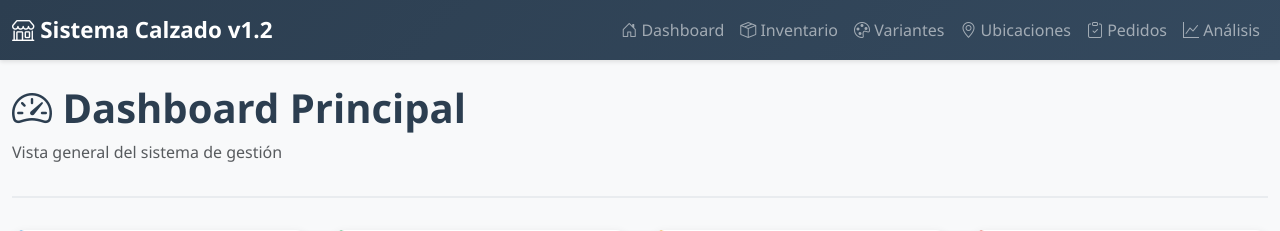
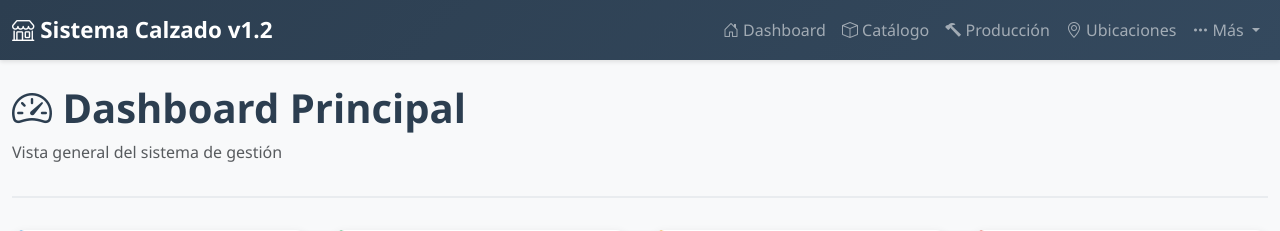
Before and after one commit to PAUL1096/App-para-el-negocio-de-calzados, a Flask app: page / in a window 1280 px wide. Shown: the top 231 px of the page. Run offline with Flask 3, Linux system fonts and the light colour scheme; data comes from the database, SQL or seed files in the repository.

Commit message:
fix: Actualizar menú de navegación para sistema v2.0

```diff
--- a/templates/base.html
+++ b/templates/base.html
@@ -185,13 +185,13 @@
                         </a>
                     </li>
                     <li class="nav-item">
-                        <a class="nav-link" href="/inventario">
-                            <i class="bi bi-box-seam"></i> Inventario
+                        <a class="nav-link" href="/catalogo-variantes">
+                            <i class="bi bi-box"></i> Catálogo
                         </a>
                     </li>
                     <li class="nav-item">
-                        <a class="nav-link" href="/variantes">
-                            <i class="bi bi-palette"></i> Variantes
+                        <a class="nav-link" href="/produccion">
+                            <i class="bi bi-hammer"></i> Producción
                         </a>
                     </li>
                     <li class="nav-item">
@@ -199,15 +199,18 @@
                             <i class="bi bi-geo-alt"></i> Ubicaciones
                         </a>
                     </li>
-                    <li class="nav-item">
-                        <a class="nav-link" href="/pedidos_cliente">
-                            <i class="bi bi-clipboard-check"></i> Pedidos
+                    <li class="nav-item dropdown">
+                        <a class="nav-link dropdown-toggle" href="#" role="button" data-bs-toggle="dropdown">
+                            <i class="bi bi-three-dots"></i> Más
                         </a>
-                    </li>
-                    <li class="nav-item">
-                        <a class="nav-link" href="/analisis">
-                            <i class="bi bi-graph-up"></i> Análisis
-                        </a>
+                        <ul class="dropdown-menu">
+                            <li><a class="dropdown-item text-muted" href="#"><i class="bi bi-box-seam"></i> Inventario (Próximamente)</a></li>
+                            <li><a class="dropdown-item text-muted" href="#"><i class="bi bi-boxes"></i> Preparaciones (Próximamente)</a></li>
+                            <li><a class="dropdown-item text-muted" href="#"><i class="bi bi-cart-check"></i> Ventas (Próximamente)</a></li>
+                            <li><hr class="dropdown-divider"></li>
+                            <li><a class="dropdown-item text-muted" href="#"><i class="bi bi-clipboard-check"></i> Pedidos (Próximamente)</a></li>
+                            <li><a class="dropdown-item text-muted" href="#"><i class="bi bi-graph-up"></i> Análisis (Próximamente)</a></li>
+                        </ul>
                     </li>
                 </ul>
             </div>
```
